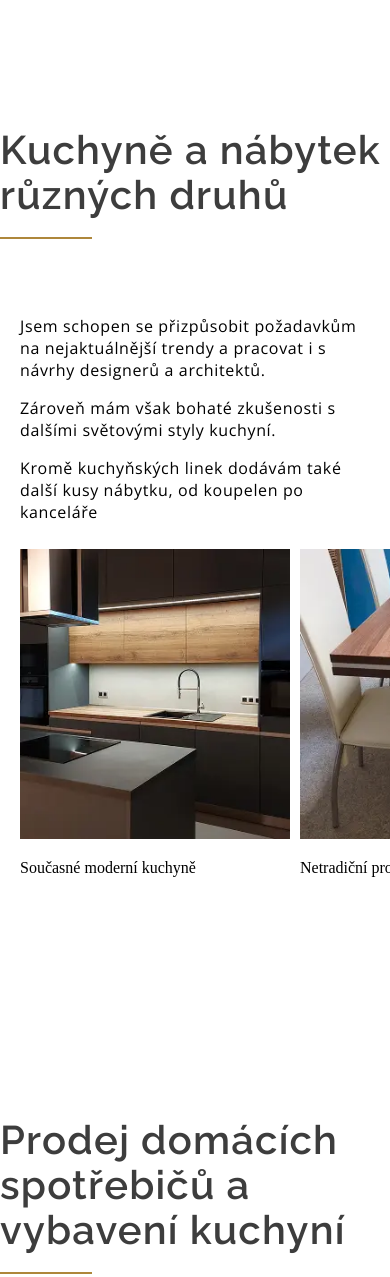
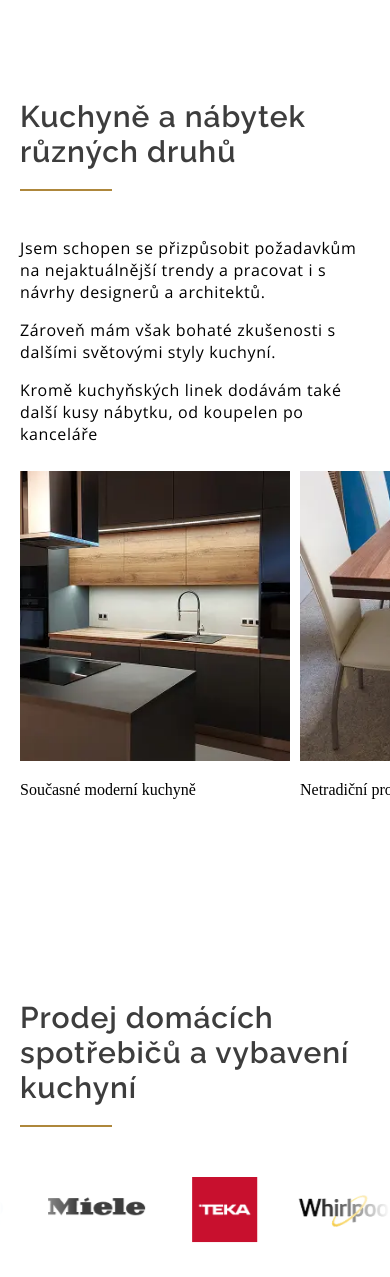
Before and after one commit to krynyckyj/truhlarstvi-studenka-website, a plain HTML site: page index.html in a window 390 px wide. Shown: the part 2260-3537 px from the top of the page. Drawn offline with nearby package versions, Linux system fonts and the light colour scheme.

Commit message:
responsive headings

```diff
--- a/assets/css/main.css
+++ b/assets/css/main.css
@@ -634,7 +634,8 @@ nav .branding img {
   }
 
   .slider-container {
-    overflow: visible; /* Allow container to show all content */
+    overflow: visible;
+    padding: 0px 0;
   }
 
   .slider-track {
@@ -655,6 +656,14 @@ nav .branding img {
   .slider-item img {
     width: 270px;
     height: 290px;
+  }
+
+  .slider-container h2 {
+    font-size: 30px;
+    line-height: 35px;
+    margin-left: 20px;
+    text-align: left;
+    margin-bottom: 20px;
   }
 }
 
@@ -730,6 +739,22 @@ nav .branding img {
 
   .logo-slider {
     animation-duration: 25s;
+  }
+
+  .logo-slider-container h2 {
+    font-size: 30px;
+    line-height: 35px;
+    margin-left: 20px;
+    text-align: left;
+    margin-bottom: 50px;
+  }
+
+  .logo-slider-container p {
+    display: none;
+  }
+
+  .logo-slider-container {
+  padding: 0px;
   }
 }
 
```
Also changed, not shown: index.html (+6 -2 lines).
